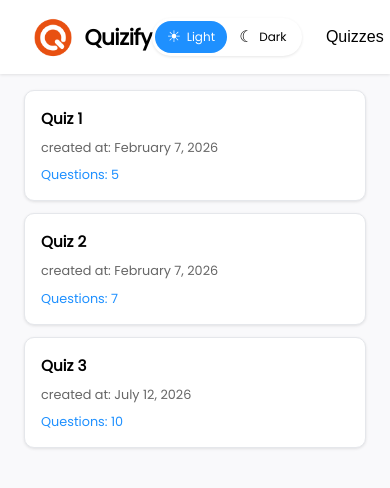
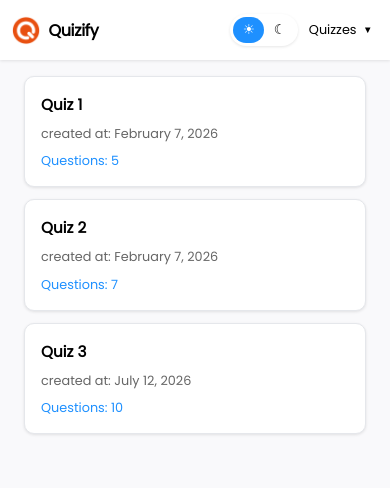
Before and after one commit to HaihengDev/QuizGenerate, a React (Vite) app: page / in a window 390 px wide. Shown: the top 488 px of the page. Built offline with nearby package versions, Linux system fonts and the light colour scheme.

Commit message:
added: responsive for switch dark and light mode

```diff
--- a/src/components/NavBar.tsx
+++ b/src/components/NavBar.tsx
@@ -30,14 +30,13 @@ export default function NavBar() {
       </NavLink>
 
       <div className="navbar-menu">
-        <div className={`theme-toggle ${theme === 'dark' ? 'dark' : 'light'}`}>
+        <div className={`theme-toggle ${theme}`}>
           <span className="theme-slider" />
 
           <button
             type="button"
             className="theme-option"
             onClick={() => setTheme('light')}
-            aria-label="Switch to light mode"
           >
             <span className="theme-icon">☀</span>
             <span className="theme-label">Light</span>
@@ -47,7 +46,6 @@ export default function NavBar() {
             type="button"
             className="theme-option"
             onClick={() => setTheme('dark')}
-            aria-label="Switch to dark mode"
           >
             <span className="theme-icon">☾</span>
             <span className="theme-label">Dark</span>
--- a/src/components/style/nav-bar.css
+++ b/src/components/style/nav-bar.css
@@ -1,24 +1,40 @@
+/* =========================
+   Navbar
+========================= */
+
 .navbar {
   display: flex;
   align-items: center;
   justify-content: space-between;
 
   width: 100%;
+  max-width: 100%;
+
   padding: 1rem 2rem;
+
   background-color: var(--bg-secondary);
+  color: var(--text-primary);
 
   box-shadow: var(--shadow-light);
+
+  overflow: visible;
 }
+
+/* =========================
+   Brand
+========================= */
 
 .navbar-brand {
   display: flex;
   align-items: center;
   gap: 0.65rem;
 
+  min-width: 0;
+
   text-decoration: none;
   color: var(--text-primary);
 
-  flex-shrink: 0;
+  flex-shrink: 1;
 }
 
 .navbar-logo {
@@ -26,6 +42,8 @@
   height: 42px;
 
   object-fit: contain;
+
+  flex-shrink: 0;
 }
 
 .navbar-title {
@@ -33,24 +51,38 @@
   font-weight: var(--font-bold);
 
   letter-spacing: -0.02em;
+
+  white-space: nowrap;
 }
+
+/* =========================
+   Navbar Menu
+========================= */
 
 .navbar-menu {
   display: flex;
   align-items: center;
   gap: 1.5rem;
+
+  flex-shrink: 0;
 }
 
 .navbar-menu a,
 .dropdown-button {
   color: var(--text-primary);
+
+  font-family: inherit;
   font-size: 1rem;
+  font-weight: var(--font-medium);
+
   text-decoration: none;
 
   background: none;
   border: none;
 
   cursor: pointer;
+
+  transition: color 0.2s ease;
 }
 
 .navbar-menu a:hover,
@@ -58,7 +90,9 @@
   color: var(--color-primary);
 }
 
-/* Dropdown */
+/* =========================
+   Dropdown
+========================= */
 
 .dropdown {
   position: relative;
@@ -68,11 +102,14 @@
   display: flex;
   align-items: center;
   gap: 0.4rem;
+
+  padding: 0.5rem;
 }
 
 .arrow {
   font-size: 0.7rem;
-  transition: transform 0.2s ease;
+
+  transition: transform 0.25s ease;
 }
 
 .arrow.rotate {
@@ -85,32 +122,52 @@
   top: calc(100% + 0.5rem);
   right: 0;
 
-  min-width: 180px;
+  min-width: 200px;
 
   padding: 0.5rem;
 
   background: var(--bg-secondary);
-  border: 1px solid #e5e7eb;
+  border: 1px solid var(--border-color);
   border-radius: 10px;
 
   box-shadow: var(--shadow-medium);
 
   z-index: 1000;
+
+  animation: dropdown-show 0.2s ease;
 }
 
 .dropdown-menu .dropdown-link {
   display: block;
+
+  width: 100%;
 
   padding: 0.7rem 0.8rem;
 
   border-radius: 6px;
 
   white-space: nowrap;
+
+  transition:
+    background-color 0.2s ease,
+    color 0.2s ease;
 }
 
 .dropdown-menu .dropdown-link:hover {
-  background: #f3f4f6;
+  background: var(--bg-primary);
   color: var(--color-primary);
+}
+
+@keyframes dropdown-show {
+  from {
+    opacity: 0;
+    transform: translateY(-5px);
+  }
+
+  to {
+    opacity: 1;
+    transform: translateY(0);
+  }
 }
 
 /* =========================
@@ -132,12 +189,15 @@
   padding: var(--toggle-padding);
 
   background: var(--bg-secondary);
+
   border: 1px solid var(--border-color);
   border-radius: 999px;
 
   box-shadow: var(--shadow-light);
 
   isolation: isolate;
+
+  flex-shrink: 0;
 }
 
 /* Sliding background */
@@ -152,6 +212,7 @@
   height: calc(100% - 6px);
 
   background: var(--color-primary);
+
   border-radius: 999px;
 
   z-index: -1;
@@ -160,28 +221,29 @@
 
   transition:
     transform 0.35s cubic-bezier(0.4, 0, 0.2, 1),
-    background 0.25s ease;
+    background-color 0.25s ease;
 }
-
-/* Move slider to Dark */
 
 .theme-toggle.dark .theme-slider {
   transform: translateX(100%);
 }
 
 /* =========================
-   Buttons
+   Theme Buttons
 ========================= */
 
 .theme-option {
   position: relative;
 
   flex: 1;
+
+  width: 50%;
   height: 100%;
 
   display: flex;
   align-items: center;
   justify-content: center;
+
   gap: 0.35rem;
 
   padding: 0;
@@ -201,23 +263,21 @@
 
   transition:
     color 0.25s ease,
-    transform 0.25s ease;
+    transform 0.2s ease;
 }
-
-/* Active button text */
 
 .theme-toggle.light .theme-option:first-of-type,
 .theme-toggle.dark .theme-option:last-of-type {
   color: #fff;
 }
 
-/* Small scale animation */
-
 .theme-option:active {
   transform: scale(0.92);
 }
 
-/* Icons */
+/* =========================
+   Theme Icons
+========================= */
 
 .theme-icon {
   font-size: 1rem;
@@ -231,3 +291,188 @@
 .theme-option:hover .theme-icon {
   transform: rotate(15deg) scale(1.1);
 }
+
+/* =====================================================
+   Tablet
+   769px - 1024px
+===================================================== */
+
+@media (max-width: 1024px) {
+  .navbar {
+    padding: 0.9rem 1.5rem;
+  }
+
+  .navbar-menu {
+    gap: 1rem;
+  }
+
+  .theme-toggle {
+    width: 135px;
+  }
+
+  .navbar-logo {
+    width: 40px;
+    height: 40px;
+  }
+
+  .navbar-title {
+    font-size: 1.25rem;
+  }
+}
+
+/* =====================================================
+   Small Tablet / Large Mobile
+   601px - 768px
+===================================================== */
+
+@media (max-width: 768px) {
+  .navbar {
+    padding: 0.8rem 1rem;
+  }
+
+  .navbar-menu {
+    gap: 0.75rem;
+  }
+
+  .navbar-menu a,
+  .dropdown-button {
+    font-size: 0.9rem;
+  }
+
+  .theme-toggle {
+    width: 120px;
+    height: 36px;
+  }
+
+  .dropdown-menu {
+    min-width: 190px;
+  }
+}
+
+/* =====================================================
+   Mobile
+   <= 600px
+===================================================== */
+
+@media (max-width: 600px) {
+  .navbar {
+    min-height: 60px;
+
+    padding: 0.7rem 0.85rem;
+
+    gap: 0.5rem;
+  }
+
+  /* Brand */
+
+  .navbar-brand {
+    gap: 0.45rem;
+
+    min-width: 0;
+  }
+
+  .navbar-logo {
+    width: 34px;
+    height: 34px;
+  }
+
+  .navbar-title {
+    font-size: 1.1rem;
+  }
+
+  /* Menu */
+
+  .navbar-menu {
+    gap: 0.5rem;
+  }
+
+  .dropdown-button {
+    padding: 0.4rem;
+
+    font-size: 0.85rem;
+  }
+
+  .arrow {
+    font-size: 0.6rem;
+  }
+
+  /* Theme */
+
+  .theme-toggle {
+    width: 76px;
+    height: 34px;
+  }
+
+  .theme-option {
+    gap: 0;
+  }
+
+  .theme-label {
+    display: none;
+  }
+
+  .theme-icon {
+    font-size: 0.95rem;
+  }
+
+  /* Dropdown */
+
+  .dropdown-menu {
+    top: calc(100% + 0.5rem);
+    right: 0;
+
+    min-width: 200px;
+
+    max-width: calc(100vw - 1.5rem);
+  }
+}
+
+/* =====================================================
+   Very Small Mobile
+   <= 400px
+===================================================== */
+
+@media (max-width: 400px) {
+  .navbar {
+    padding: 0.65rem 0.7rem;
+  }
+
+  .navbar-logo {
+    width: 30px;
+    height: 30px;
+  }
+
+  .navbar-title {
+    font-size: 1rem;
+  }
+
+  .navbar-menu {
+    gap: 0.25rem;
+  }
+
+  .dropdown-button {
+    font-size: 0.8rem;
+  }
+
+  .theme-toggle {
+    width: 68px;
+    height: 32px;
+  }
+
+  .theme-icon {
+    font-size: 0.85rem;
+  }
+}
+
+/* =====================================================
+   Prevent horizontal overflow
+===================================================== */
+
+html,
+body,
+#root {
+  width: 100%;
+  max-width: 100%;
+
+  overflow-x: hidden;
+}
```
